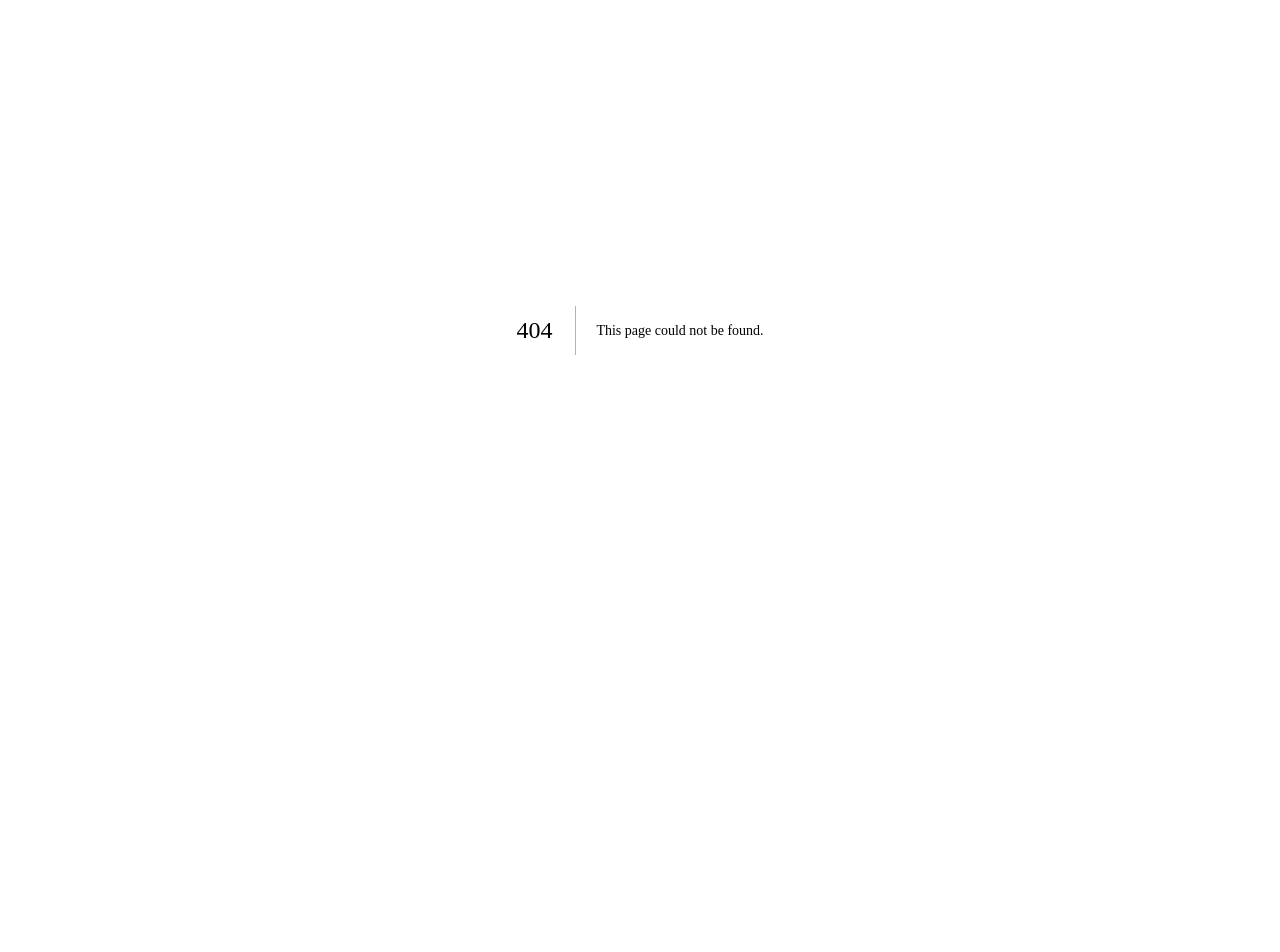
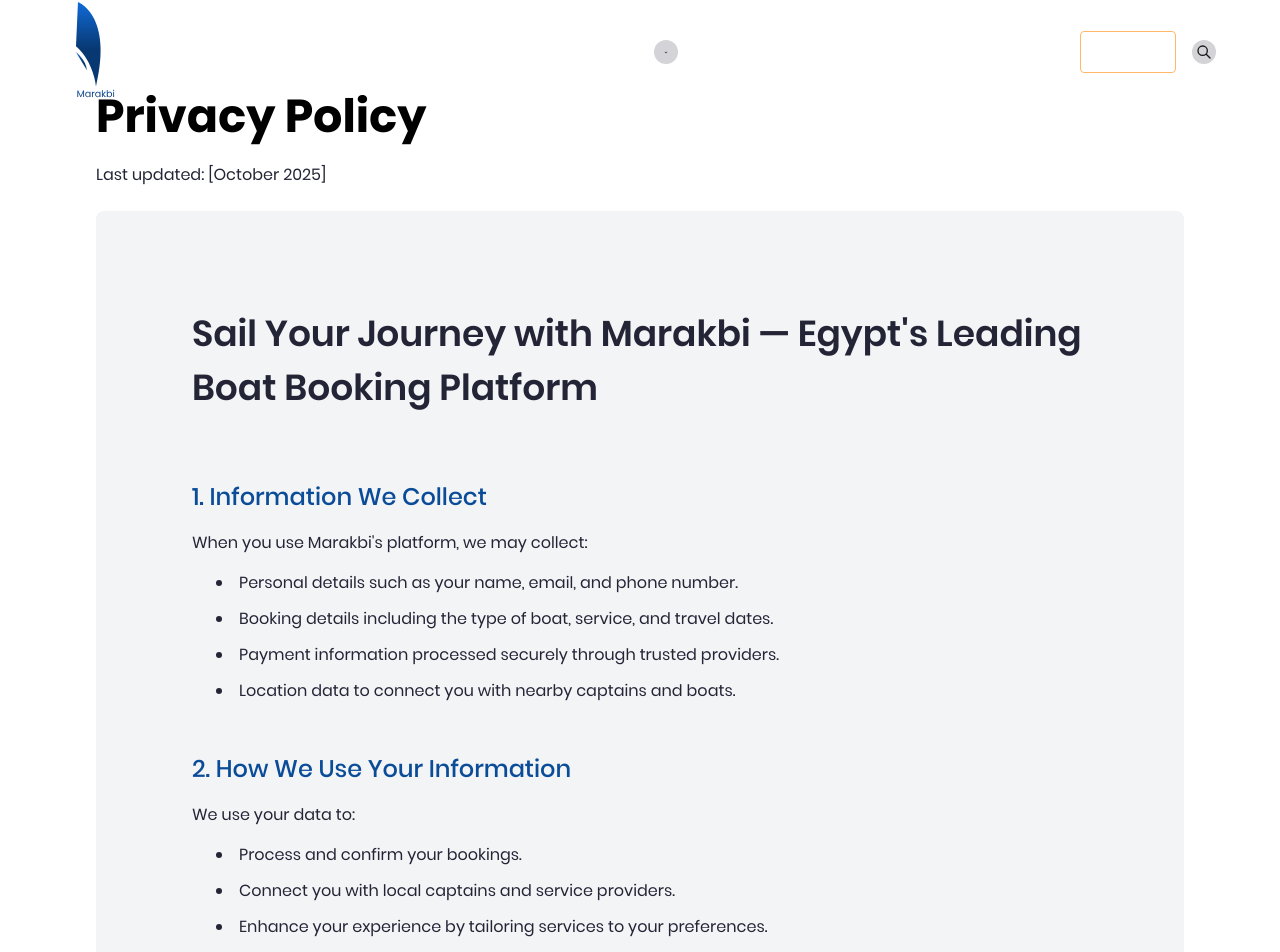
Before and after one commit to MustafaGaberr/beta-marakbi, a Next.js app: page /privacy-policy in a window 1280 px wide. Before the commit this address had no page. Shown: the part 70-1022 px from the top of the page. Before the commit the page ends 800 px from the top, so only its background shows below. Built offline with nearby package versions, Linux system fonts and the light colour scheme.

Commit message:
privacy policy

```diff
--- a/src/app/globals.css
+++ b/src/app/globals.css
@@ -330,3 +330,50 @@
 .text-poppins {
   font-family: var(--font-family-primary);
 }
+
+/* Privacy Policy Custom Styles */
+.privacy-main-heading {
+  width: 100%;
+  color: #232536;
+  font-size: 36px;
+  font-family: 'Poppins', sans-serif;
+  font-weight: 600;
+  line-height: 54px;
+  word-wrap: break-word;
+}
+
+.privacy-page-title {
+  color: black;
+  font-size: 46px;
+  font-family: 'Poppins', sans-serif;
+  font-weight: 700;
+  text-transform: capitalize;
+  word-wrap: break-word;
+}
+
+.privacy-last-updated {
+  color: #232536;
+  font-size: 16px;
+  font-family: 'Poppins', sans-serif;
+  font-weight: 400;
+  line-height: 24px;
+  word-wrap: break-word;
+}
+
+.privacy-section-heading {
+  color: #0B4C99;
+  font-size: 24px;
+  font-family: 'Poppins', sans-serif;
+  font-weight: 500;
+  text-transform: capitalize;
+  word-wrap: break-word;
+}
+
+.privacy-section-text {
+  color: #232536;
+  font-size: 16px;
+  font-family: 'Poppins', sans-serif;
+  font-weight: 400;
+  line-height: 24px;
+  word-wrap: break-word;
+}
--- /dev/null
+++ b/src/app/privacy-policy/page.tsx
@@ -0,0 +1,101 @@
+import Header from '@/components/Header';
+import Footer from '@/components/Footer';
+
+export default function PrivacyPolicyPage() {
+  return (
+    <div className="min-h-screen bg-white">
+      <Header />
+
+      {/* Main Content */}
+      <main className="max-w-6xl mx-auto px-4 sm:px-6 lg:px-8 py-16">
+        {/* Page Title */}
+        <div className="mb-6">
+          <h1 className="privacy-page-title mb-3 mt-8">Privacy Policy</h1>
+          <p className="privacy-last-updated">Last updated: [October 2025]</p>
+        </div>
+
+        {/* Main Content - All in Gray Background */}
+        <div className="bg-gray-100 pt-16 px-24 pb-24 rounded-lg">
+          {/* Empty space under Privacy Policy */}
+          <div className="mb-8"></div>
+
+          {/* Inner Container - Smaller width */}
+          <div className="max-w-4xl">
+            {/* Main Heading */}
+            <div className="mb-16">
+              <h2 className="privacy-main-heading">
+                Sail Your Journey with Marakbi — Egypt&apos;s Leading Boat Booking Platform
+              </h2>
+            </div>
+
+            {/* Policy Content */}
+            <div className="space-y-12">
+            {/* Section 1 */}
+            <div>
+              <h3 className="privacy-section-heading mb-4">1. Information We Collect</h3>
+              <p className="privacy-section-text mb-4">When you use Marakbi&apos;s platform, we may collect:</p>
+              <ul className="list-disc list-inside space-y-3 ml-6">
+                <li className="privacy-section-text">Personal details such as your name, email, and phone number.</li>
+                <li className="privacy-section-text">Booking details including the type of boat, service, and travel dates.</li>
+                <li className="privacy-section-text">Payment information processed securely through trusted providers.</li>
+                <li className="privacy-section-text">Location data to connect you with nearby captains and boats.</li>
+              </ul>
+            </div>
+
+            {/* Section 2 */}
+            <div>
+              <h3 className="privacy-section-heading mb-4">2. How We Use Your Information</h3>
+              <p className="privacy-section-text mb-4">We use your data to:</p>
+              <ul className="list-disc list-inside space-y-3 ml-6">
+                <li className="privacy-section-text">Process and confirm your bookings.</li>
+                <li className="privacy-section-text">Connect you with local captains and service providers.</li>
+                <li className="privacy-section-text">Enhance your experience by tailoring services to your preferences.</li>
+                <li className="privacy-section-text">Ensure safety, security, and fraud prevention.</li>
+              </ul>
+            </div>
+
+            {/* Section 3 */}
+            <div>
+              <h3 className="privacy-section-heading mb-4">3. Data Sharing</h3>
+              <ul className="list-disc list-inside space-y-3 ml-6">
+                <li className="privacy-section-text">We do not sell or trade your personal information.</li>
+                <li className="privacy-section-text">Limited data is shared only with verified boat owners or service providers to complete your booking.</li>
+                <li className="privacy-section-text">We may share information when required by law or to protect the safety of our users.</li>
+              </ul>
+            </div>
+
+            {/* Section 4 */}
+            <div>
+              <h3 className="privacy-section-heading mb-4">4. Data Security</h3>
+              <p className="privacy-section-text">
+                Your information is encrypted and stored securely. We continuously update our systems to protect against unauthorized access, misuse, or loss.
+              </p>
+            </div>
+
+            {/* Section 5 */}
+            <div>
+              <h3 className="privacy-section-heading mb-4">5. Your Rights</h3>
+              <p className="privacy-section-text mb-4">You have the right to:</p>
+              <ul className="list-disc list-inside space-y-3 ml-6">
+                <li className="privacy-section-text">Access, update, or delete your personal data.</li>
+                <li className="privacy-section-text">Opt-out of marketing communications at any time.</li>
+                <li className="privacy-section-text">Contact our support team for any privacy-related concerns.</li>
+              </ul>
+            </div>
+
+            {/* Section 6 */}
+            <div>
+              <h3 className="privacy-section-heading mb-4">6. Updates to this Policy</h3>
+              <p className="privacy-section-text">
+                We may update this Privacy Policy from time to time. Any changes will be communicated on our website with the updated date clearly shown.
+              </p>
+            </div>
+          </div>
+          </div>
+        </div>
+      </main>
+
+      <Footer />
+    </div>
+  );
+}
```
